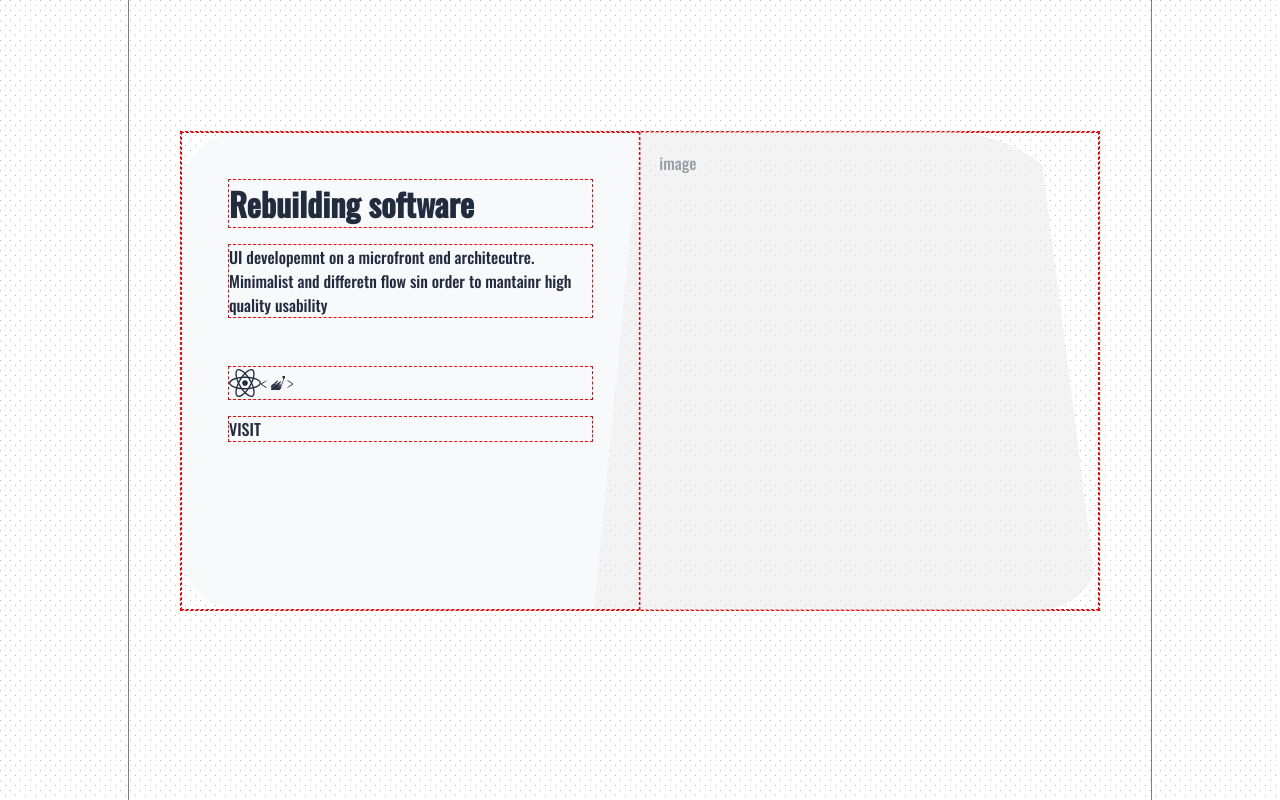
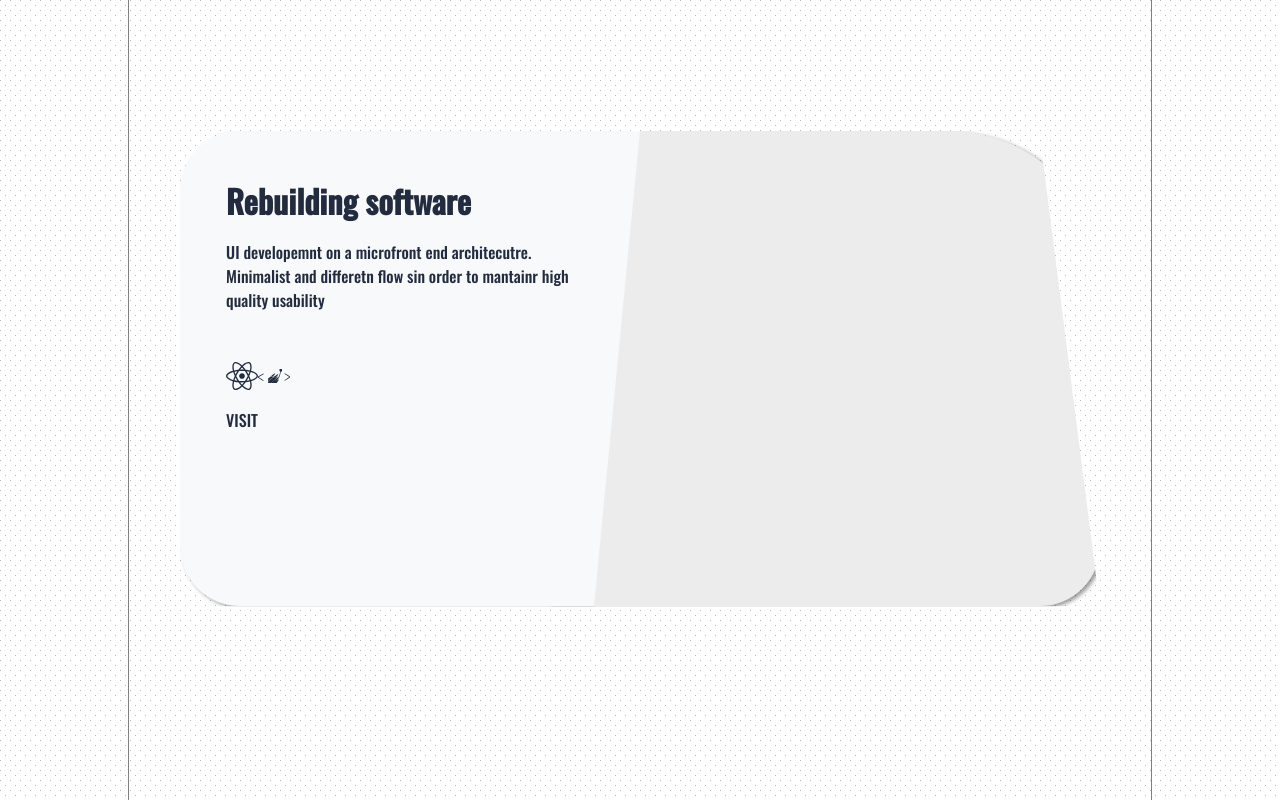
Before and after one commit to ignacioHourquescos/devloose, a Next.js app: page / in a window 1280 px wide. Shown: the part 720-1520 px from the top of the page. Built offline with nearby package versions, Linux system fonts and the light colour scheme; a web font is replaced by a local one.

Commit message:
hago animaciones con usespring

```diff
--- /dev/null
+++ b/components/Card/Animations.js
@@ -0,0 +1,54 @@
+import { StyledCard } from "./styles.js";
+import { FaReact } from "react-icons/fa";
+import { SiStyledcomponents } from "react-icons/si";
+import { animated, useSpring } from "@react-spring/web";
+import { useRef, useEffect, useState } from "react";
+import onViewPort from "../../hooks/onViewPort.js";
+import { useInView } from "react-intersection-observer";
+import { easings } from "@react-spring/web";
+
+export const headerStyle = (dataRef) => {
+	return useSpring({
+		config: {
+			duration: 1500,
+			mass: 500,
+			friction: 120,
+			tension: 120,
+		},
+		from: {
+			opacity: 0,
+		},
+		to: {
+			opacity: dataRef?.isIntersecting ? 1 : 0,
+		},
+	});
+};
+
+export const BriefAnimation = (dataRef) => {
+	return useSpring({
+		config: { duration: 2000 },
+		from: { opacity: 0 },
+		to: {
+			opacity: dataRef?.isIntersecting ? 1 : 0,
+		},
+	});
+};
+
+export const ImageContainerAnimation = (dataRef) => {
+	return useSpring({
+		config: {
+			duration: 1500,
+			mass: 500,
+			friction: 120,
+			tension: 120,
+		},
+		from: {
+			x: 0,
+			opacity: 0,
+		},
+		to: {
+			x: dataRef?.isIntersecting ? 0 : -100,
+			opacity: dataRef?.isIntersecting ? 1 : 0,
+		},
+	});
+};
--- a/components/Card/Card.js
+++ b/components/Card/Card.js
@@ -1,51 +1,46 @@
 import { StyledCard } from "./styles.js";
 import { FaReact } from "react-icons/fa";
 import { SiStyledcomponents } from "react-icons/si";
-import { animated, useSpring } from "@react-spring/web";
+import { animated } from "@react-spring/web";
 import { useRef, useEffect, useState } from "react";
 import onViewPort from "../../hooks/onViewPort.js";
-import { useInView } from "react-intersection-observer";
+import {
+	headerStyle,
+	BriefAnimation,
+	ImageContainerAnimation,
+} from "./Animations.js";
 
 const Card = () => {
 	const triggerRef = useRef();
-	const dataRef = onViewPort(triggerRef, {
-		freezeOnceVisible: true,
-	});
+	const dataRef = onViewPort(triggerRef, { freezeOnceVisible: true });
 
-	const headerStyle = useSpring({
-		config: { duration: 2000 },
-		from: { opacity: 0, left: "-500px", rotate: 0 },
-		to: {
-			opacity: dataRef?.isIntersecting ? 1 : 0,
-			left: dataRef?.isIntersecting ? "0px" : "-500px",
-		},
-	});
 	return (
 		<>
-			{" "}
-			<div ref={triggerRef} />
-			{dataRef?.isIntersecting ? (
 			<StyledCard.Inner>
-					<StyledCard.DataContainer style={headerStyle} trigger={dataRef} />
-					<StyledCard.ImageContainer />
+				<StyledCard.DataContainer />
+				<StyledCard.ImageContainer
+					as={animated.div}
+					style={ImageContainerAnimation(dataRef)}
+				/>
 				<StyledCard.Data>
 					<StyledCard.Title>Rebuilding software</StyledCard.Title>
-						<StyledCard.Brief>
+					<StyledCard.Brief as={animated.div} style={BriefAnimation(dataRef)}>
 						UI developemnt on a microfront end architecutre. Minimalist and
 						differetn flow sin order to mantainr high quality usability
 					</StyledCard.Brief>
-						<StyledCard.Technologies>
+					<StyledCard.Technologies
+						as={animated.div}
+						style={headerStyle(dataRef)}
+					>
 						<FaReact />
 						<SiStyledcomponents />
 					</StyledCard.Technologies>
 					<StyledCard.Visit>VISIT</StyledCard.Visit>
+					<div ref={triggerRef} />
 				</StyledCard.Data>
 
 				<StyledCard.Image>image</StyledCard.Image>
 			</StyledCard.Inner>
-			) : (
-				""
-			)}
 		</>
 	);
 };
--- a/components/Card/styles.js
+++ b/components/Card/styles.js
@@ -1,21 +1,5 @@
 import styled, { css, keyframes } from "styled-components";
 import UTILS from "../../utils/utils";
-
-const translate = keyframes`
-  0%{
-    transform: translateY(100px);
-  }
-  50% {
-  }
-  100% {
-    transform: translateY(-350px);
-  }
-`;
-
-const animationRocket = (props) =>
-	css`
-		${translate} 2s ease-in backwards
-	`;
 
 export const StyledCard = {
 	Inner: styled.div`
@@ -27,24 +11,21 @@ export const StyledCard = {
 		position: relative;
 		margin-bottom: 20%;
 		height: 60vh;
+		padding-bottom: 2rem;
 	`,
 
 	//LEFT SIDE OF CARD
-
-	// background-image: url(${(props) => props.imageUrl});
-
-	DataContainer: styled.svg.attrs((props) => ({
-		dataRef: props.dataRef,
-	}))`
+	DataContainer: styled.svg`
 		clip-path: polygon(0 0, 100% 0, 90% 100%, 0% 100%);
 		background-color: ${UTILS.COLORS.WHITE};
-		height: 100%;
+		height: 99%;
 		width: 50%;
+		padding: 15%;
 		position: absolute;
 		z-index: 100;
 		border-top-left-radius: 60px;
 		border-bottom-left-radius: 60px;
-		animation: ${animationRocket};
+		filter: drop-shadow(3px 2px 2px rgb(0 0 0 / 0.4));
 	`,
 
 	ImageContainer: styled.svg`
@@ -52,13 +33,15 @@ export const StyledCard = {
 		opacity: 0.6;
 		background-color: ${UTILS.COLORS.GREY};
 		transparency: 40%;
-		height: 100%;
+		height: 99%;
+		padding: 15%;
 		width: 60%;
 		position: absolute;
 		right: 0;
 		z-index: 99;
 		border-top-right-radius: 150px;
 		border-bottom-right-radius: 60px;
+		filter: drop-shadow(3px 2px 2px rgb(0 0 0 / 0.4));
 	`,
 
 	Data: styled.div`
@@ -66,18 +49,9 @@ export const StyledCard = {
 		flex-direction: column;
 		border: ${UTILS.DRAFT};
 		width: 50%;
-
 		padding: 5%;
 		z-index: 101;
 	`,
-
-	// const Divider = styled.svg`
-	// background: ${props => props.bg};
-	// svg {
-	//   fill: ${props => props.fill};
-	// }
-
-	// `;
 
 	Title: styled.div`
 		border: ${UTILS.DRAFT};
--- a/components/Header/components/styles.js
+++ b/components/Header/components/styles.js
@@ -31,7 +31,7 @@ const animationDurationRocketDelay = 4;
 
 const opacity = keyframes`
   0%{
-    width:65vw;
+    width:30vw;
     height:60vh;
     border-bottom-left-radius:0px;
     border-top-left-radius:0px;
@@ -40,7 +40,7 @@ const opacity = keyframes`
   }
   55% {
    border-bottom-left-radius:0px;
-   border-top-left-radius:0px;
+   border-top-left-radius:100px;
   }
 
 
@@ -54,7 +54,7 @@ const opacity = keyframes`
 
 export const animationLogo = (props) =>
 	css`
-		${opacity} ${animationDuration}s  forwards
+		${opacity} ${animationDuration - 2}s  forwards
 	`;
 
 export const LogoAnimationContainer = styled.div`
@@ -63,7 +63,7 @@ export const LogoAnimationContainer = styled.div`
 	left: 25%;
 animation: ${animationLogo}; */
 	${"" /* transform: translate(-50%, -50%); */}
-	border: 1px solid red;
+
 	z-index: 1;
 	background-color: black;
 	border-radius: 400px;
@@ -75,7 +75,7 @@ animation: ${animationLogo}; */
 
 const logoAnimationLeft = keyframes`
   0%{
-    width:65vw;
+    width:30vw;
     height:60vh;
     border-bottom-right-radius:0px;
     border-top-right-radius:0px;
@@ -99,7 +99,7 @@ const logoAnimationLeft = keyframes`
 
 export const animationLogoLeft = (props) =>
 	css`
-		${logoAnimationLeft} ${animationDuration}s forwards
+		${logoAnimationLeft} ${animationDuration - 2}s forwards
 	`;
 
 export const LogoAnimationContainerLeft = styled.div`
@@ -108,7 +108,7 @@ export const LogoAnimationContainerLeft = styled.div`
 	right: 25%;
   animation: ${animationLogoLeft}; */
 	${"" /* transform: translate(-50%, -50%); */}
-	border: 1px solid red;
+
 	z-index: 1;
 	background-color: black;
 	border-radius: 400px;
@@ -145,7 +145,7 @@ export const PropulsionDash = styled.path`
 	right: 0;
 	animation: ${animationPropulsion};
 	stroke-dasharray: ${dasharray};
-	border: 1px solid red;
+
 	-webkit-animation-fill-mode: forwards;
 `;
 
@@ -154,7 +154,7 @@ export const PropulsionAnimationContainer = styled.div`
 	top: 50%;
 	left: 50%;
 	transform: translate(-50%, -50%);
-	border: 1px solid red;
+
 	z-index: 1;
 `;
 
@@ -183,7 +183,7 @@ export const RocketAnimationContainer = styled.div`
 	top: -0%;
 	left: 42%;
 	animation: ${animationRocket};
-	border: 1px dashed red;
+
 	-webkit-animation-fill-mode: forwards;
 	animation-delay: ${animationDurationRocket - animationDurationRocketDelay}s;
 	z-index: 2;
@@ -196,7 +196,7 @@ export const OuterRocketAnimationContainer = styled.div`
 	top: -4.2%;
 	left: 39.5%;
 	animation: ${animationRocket};
-	border: 1px dashed red;
+
 	-webkit-animation-fill-mode: forwards;
 	animation-delay: ${animationDurationRocket - animationDurationRocketDelay}s;
 
--- a/styles/globals.css
+++ b/styles/globals.css
@@ -1,4 +1,4 @@
- @import url('https://fonts.googleapis.com/css2?family=Oswald:wght@300&display=swap');
+ /* @import url('https://fonts.googleapis.com/css2?family=Oswald:wght@300&display=swap');  */
 html,
 body {
   padding: 0;
--- a/utils/utils.js
+++ b/utils/utils.js
@@ -1,5 +1,5 @@
 const Utils = {
-	DRAFT: "1px dashed red",
+	DRAFT: "",
 	COLORS: {
 		WHITE: "#F7F9FB",
 		GREY: "#ECECEC",
```
Also changed, not shown: TODO.TXT. Lines whose indentation alone changed are shown as unchanged.
